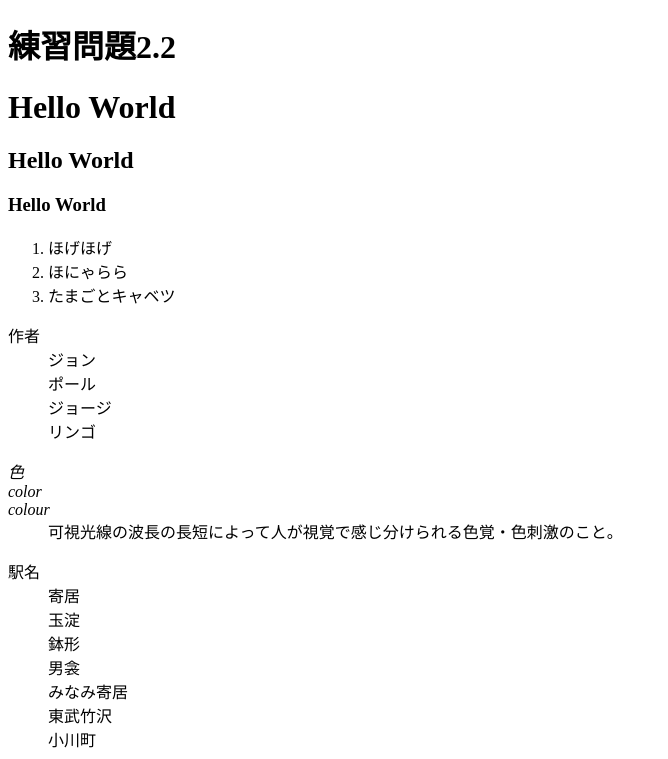
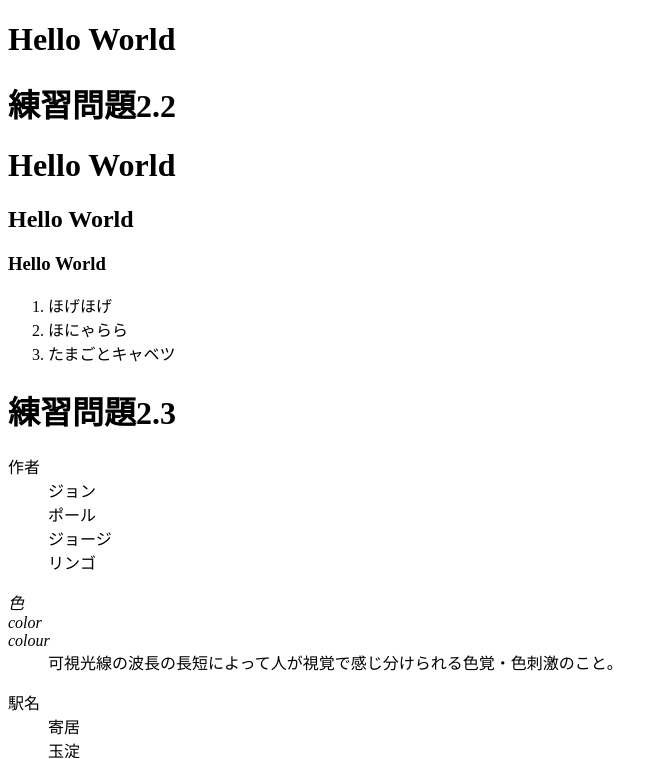
Before and after one commit to kokuboatsuki/web2023-1, a plain HTML site: page index.html in a window 1280 px wide. Shown: the top 759 px of the page, without its empty margins (0-668 px from the left). Drawn offline with Linux system fonts and the light colour scheme.

Commit message:
Update index.html

```diff
--- a/index.html
+++ b/index.html
@@ -5,9 +5,10 @@
         <title> Web開発の練習１</title>
         </head>
         <body>
+            <h1>Hello World</h1>
         <!--文字の大きさの練習-->
         <h1>練習問題2.2</h1>
-        <h1>Hello World</h1>
+            <h1>Hello World</h1>
             <h2>Hello World</h2>
             <h3>Hello World</h3>
             <ol>
@@ -17,6 +18,7 @@
         </ol>
 
         <dl>
+            <h1>練習問題2.3</h1>
             <dt>作者</dt>
             <dd>ジョン</dd>
             <dd>ポール</dd>
```
